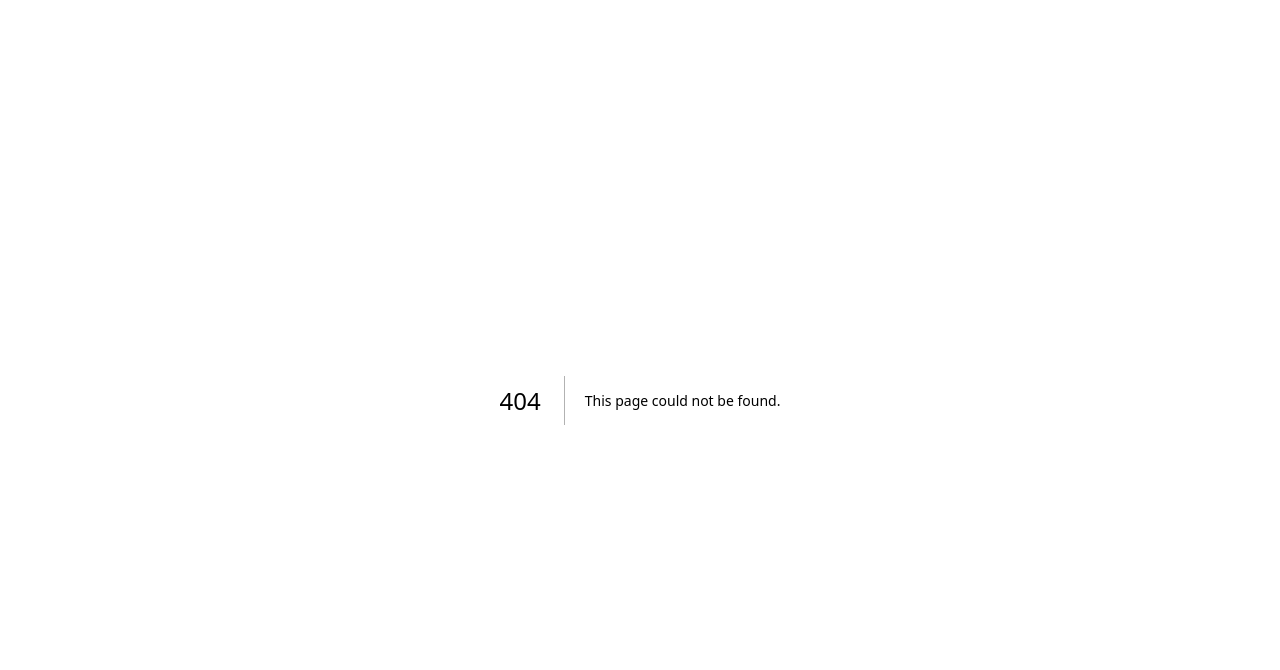
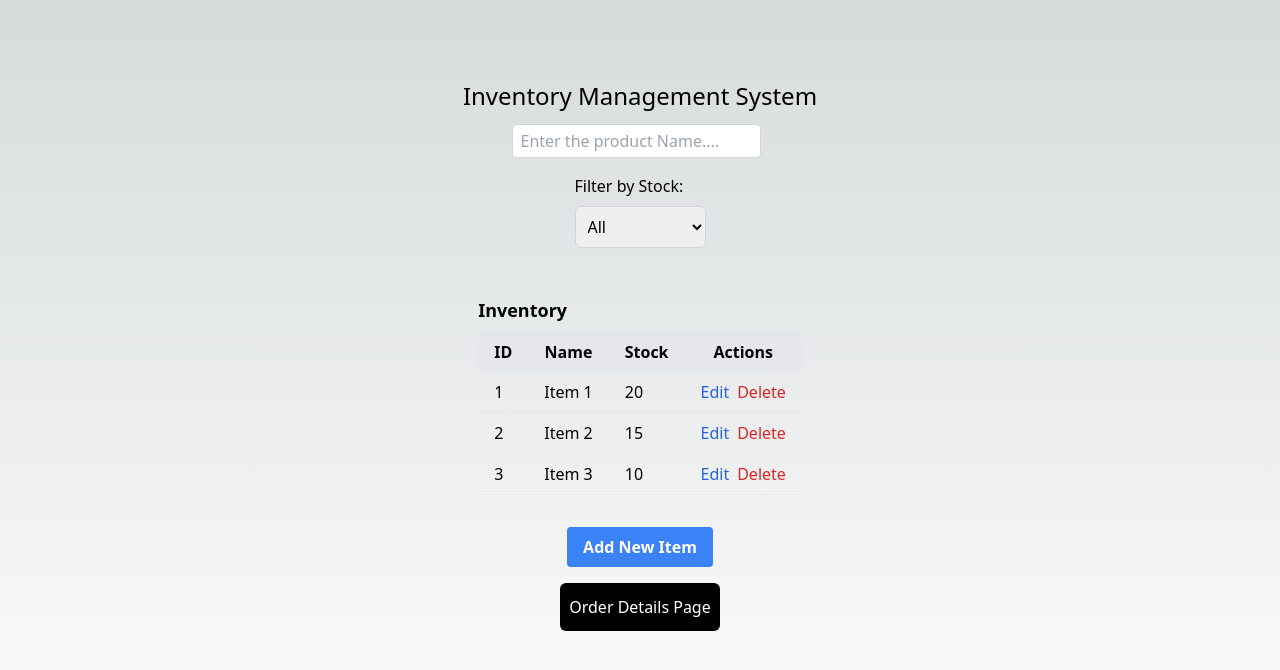
Before and after one commit to Nipunkhattri/Next_JS, a Next.js app in the folder frontend/: page /product/ProductList in a window 1280 px wide. Before the commit this address had no page. Shown: the top 670 px of the page. Built offline with nearby package versions, Linux system fonts and the light colour scheme.

Commit message:
some changes done

```diff
--- a/frontend/pages/order/order_listing.js
+++ b/frontend/pages/order/OrderListing.js
@@ -3,7 +3,7 @@ import OrderDetails from './OrderDetails.js';
 import { useDispatch, useSelector } from 'react-redux';
 import { completeOrder } from '@/redux/features/Slice';
 
-const order_listing = () => {
+const OrderListing = () => {
   const dispatch = useDispatch();
   const orders = useSelector(state => state.dummy.orders);
 
@@ -78,4 +78,4 @@ const order_listing = () => {
   );
 };
 
-export default order_listing;
+export default OrderListing;
--- a/frontend/pages/product/AddItemForm.js
+++ b/frontend/pages/product/AddItemForm.js
@@ -1,4 +1,4 @@
-import React, { useState } from 'react';
+  import React, { useState } from 'react';
 
 const AddItemForm = ({ onAdd }) => {
   const [showModal, setShowModal] = useState(false);
--- a/frontend/pages/product/product_listing.js
+++ b/frontend/pages/product/ProductList.js
@@ -7,7 +7,7 @@ import InventoryList from './InventoryList';
 import AddItemForm from './AddItemForm';
 import { useRouter } from 'next/router';
 
-function product_listing() {
+function ProductList() {
   const dispatch = useDispatch();
   const router = useRouter();
   // getting the data from redux store
@@ -37,7 +37,7 @@ function product_listing() {
   }
 
   const handleClick = () => {
-    router.push('/order/order_listing');
+    router.push('/order/OrderListing');
   };
 
   // Function to filter items based on name
@@ -65,4 +65,4 @@ function product_listing() {
   );
 }
 
-export default product_listing;
+export default ProductList;
```
